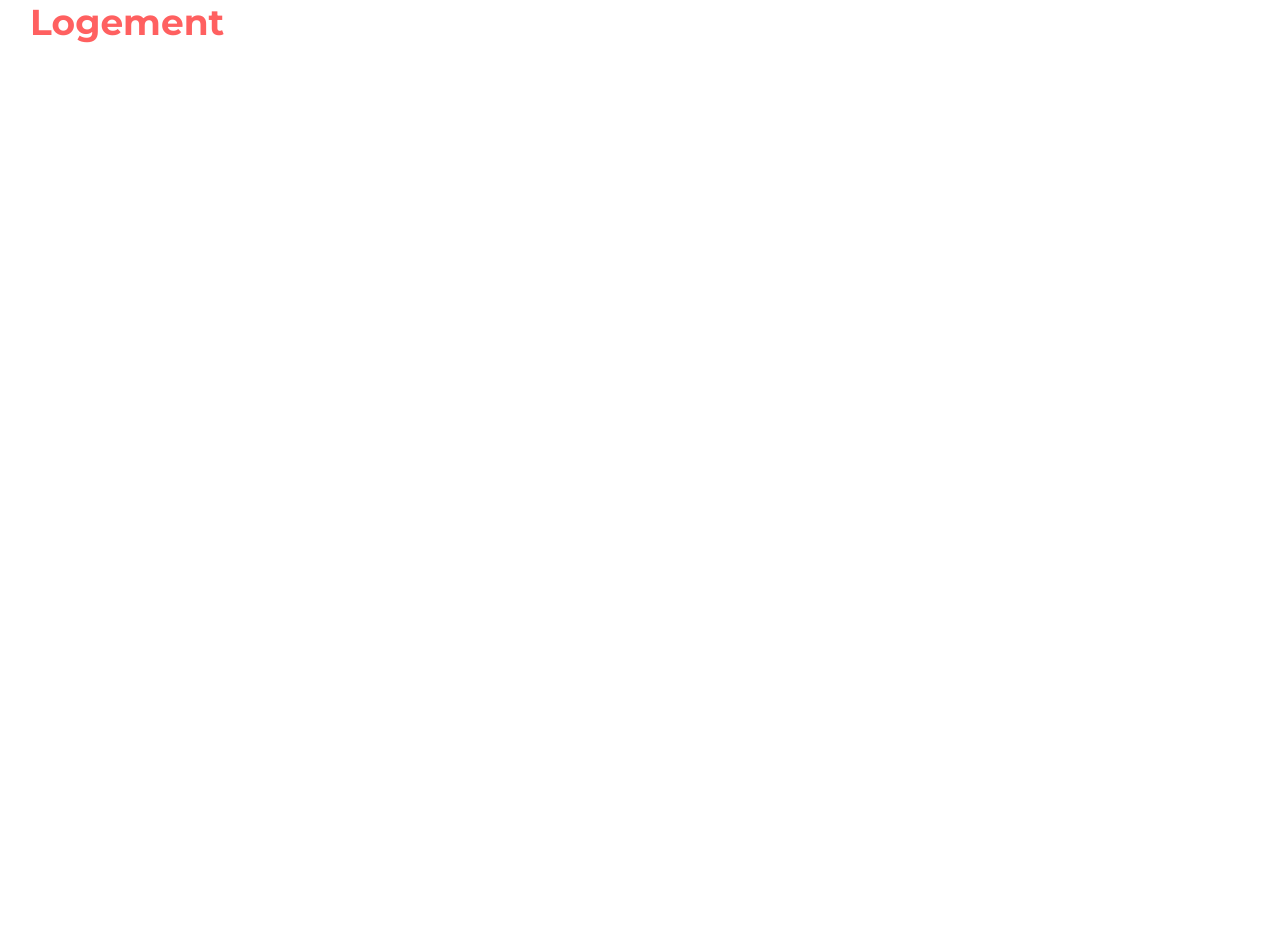
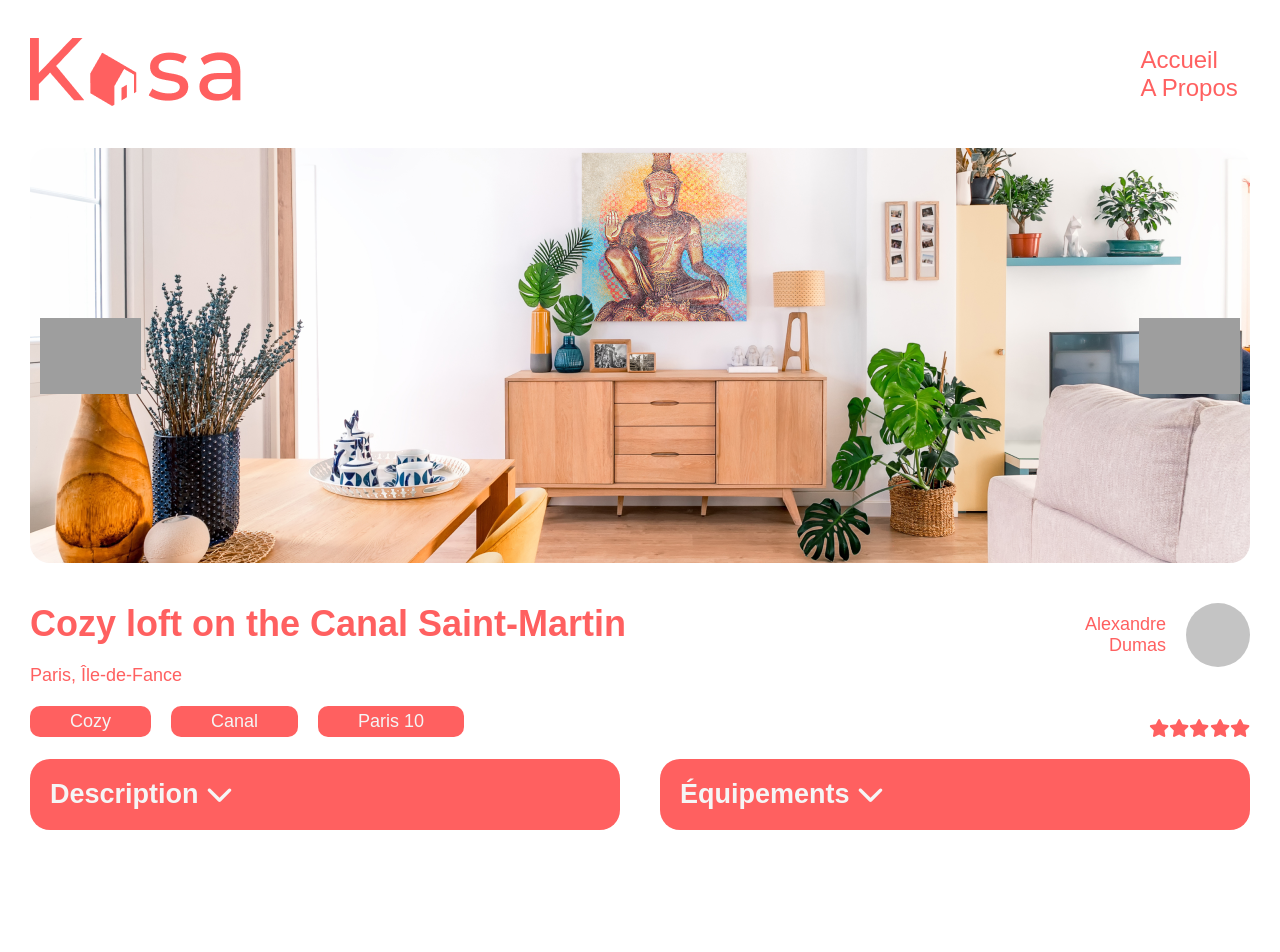
Before and after one commit to lauradauzat/Kasa_Dauzat_Laura, a React (Create React App) app: page /logement in a window 1280 px wide. Shown: the top 952 px of the page. Before the commit the page ends 800 px from the top, so only its background shows below. Built offline with nearby package versions, Linux system fonts and the light colour scheme; grey boxes are pictures that could not be loaded.

Commit message:
main connected

```diff
--- a/package.json
+++ b/package.json
@@ -3,6 +3,9 @@
   "version": "0.1.0",
   "private": true,
   "dependencies": {
+    "@fortawesome/fontawesome-svg-core": "^6.2.1",
+    "@fortawesome/free-solid-svg-icons": "^6.2.1",
+    "@fortawesome/react-fontawesome": "^0.2.0",
     "@testing-library/jest-dom": "^5.16.5",
     "@testing-library/react": "^13.4.0",
     "@testing-library/user-event": "^13.5.0",
--- a/src/components/About.jsx
+++ b/src/components/About.jsx
@@ -1,12 +1,10 @@
-import Footer from "./Footer";
-import Header from "./Header";
+import Header from './Header'
 
 function About() {
     return(
         <>
         <Header />
         <h1>About</h1>
-        <Footer />
         </>
 
     );
--- /dev/null
+++ b/src/components/Card.jsx
@@ -0,0 +1,15 @@
+
+
+const Card = ({id, title, cover}) => {
+    return (
+        <div className="card" id={id} style={{backgroundImage: `url(${cover})`}} onClick={() => window.location.href = `/logement/${id}`}>
+            <div className="card-text-container">
+                <div className="card-text">
+                    <p>{title}</p>
+                </div>
+            </div>
+        </div>
+    )
+}
+
+export default Card;
--- /dev/null
+++ b/src/components/CardContainer.jsx
@@ -0,0 +1,25 @@
+import { useState, useEffect } from 'react';
+import Card from './Card';
+import data from '../logements.json'
+//
+console.log(data);
+
+const CardContainer = () => {
+    // const [data, setData] = useState([]);
+
+    // useEffect(() => {
+    //     fetch('../logements.js')
+    //         .then(response => response.json())
+    //         .then(data => setData(data))
+    //         .catch(error => console.error('Error fetching data:', error));
+    // }, []);
+
+    return (
+
+        <div className="cards-container" id="card-containers">
+            {data.map(item => <Card key={item.id} id={item.id} title={item.title} cover={item.cover} />)}
+        </div>
+    )
+}
+
+export default CardContainer;
--- a/src/components/Error.jsx
+++ b/src/components/Error.jsx
@@ -1,6 +1,9 @@
 import { Link } from 'react-router-dom';
+import Header from './Header'
 function Error() {
     return (
+      <>
+        <Header />
         <main>
           <div className="error-main-container">
             <div className="error-container">
@@ -8,10 +11,12 @@ function Error() {
               <p>Oups! La page que vous demandez n'existe pas</p>
             </div>
             <div className="return-link">
-            <Link to="/home">Retourner sur la page d'accueil</Link>
+              <Link to="/">Retourner sur la page d'accueil</Link>
             </div>
           </div>
         </main>
+      </>
+
     );
   }
 
--- a/src/components/Header.jsx
+++ b/src/components/Header.jsx
@@ -7,19 +7,21 @@ function Header() {
     <header>
     <div className="header-container">
       <div className="logo-container">
+        <Link to={'/'}>
           <img src={logo} alt="" srcSet="" />
+        </Link>
       </div>
 
       <div className="nav-container">
         <nav>
+        <ul>
           <li>
-              <Link to="/">
-                <ul>Accueil</ul>
-              </Link>
-              <Link to="/about">
-                <ul>A propos</ul>
-              </Link>
+            <Link to={`/`}>Accueil</Link>
           </li>
+          <li>
+            <Link to={`/about`}>A Propos</Link>
+          </li>
+        </ul>
         </nav>
       </div>
     </div>
--- a/src/components/Home.jsx
+++ b/src/components/Home.jsx
@@ -1,12 +1,14 @@
-import Footer from "./Footer";
-import Header from "./Header";
+import Header from './Header'
+import CardContainer from "./CardContainer";
+
 
 function Home () {
     return (
         <>
           <Header />
-          <h1>Coucou</h1>
-          <Footer />
+          <div className="caroussel about"></div>
+          <CardContainer/>
+
         </>
     )
 }
--- a/src/components/Logement.jsx
+++ b/src/components/Logement.jsx
@@ -1,6 +1,19 @@
+import Header from './Header'
+import LogementInfo from './LogementInfo';
+
 function Logement () {
     return (
-        <h1>Logement</h1>
+        <>
+            <Header />
+            <div className="caroussel logement">
+                <img src="./chevron-left.png" alt="" srcset="" />
+                <img src="./chevron-right.png" alt="" srcset="" />
+            </div>
+
+            <LogementInfo />
+
+
+        </>
     )
 }
 
--- /dev/null
+++ b/src/components/LogementInfo.jsx
@@ -0,0 +1,73 @@
+import { FontAwesomeIcon } from '@fortawesome/react-fontawesome'
+import { faStar, faChevronDown } from '@fortawesome/free-solid-svg-icons'
+
+
+function LogementInfo () {
+    return (
+        <>
+           <div className="info-container">
+      <div className="info-header-container">
+        <div className="left-info">
+          <h1 className="logement-name">Cozy loft on the Canal Saint-Martin</h1>
+          <span className="logement-location"> Paris, Île-de-Fance</span>
+          <div className="logement-tags">
+            <div className="tag">
+              Cozy
+            </div>
+            <div className="tag">
+              Canal
+            </div>
+            <div className="tag">
+              Paris 10
+            </div>
+          </div>
+        </div>
+
+        <div className="right-info">
+          <div className="logement-proprio">
+            <span className="proprio-name">Alexandre <br /> Dumas</span>
+            <div className="proprio-img-container"></div>
+          </div>
+          <div className="rating">
+          <FontAwesomeIcon icon={faStar} />
+          <FontAwesomeIcon icon={faStar} />
+          <FontAwesomeIcon icon={faStar} />
+          <FontAwesomeIcon icon={faStar} />
+          <FontAwesomeIcon icon={faStar} />
+          </div>
+        </div>
+      </div>
+
+      <div className="info-main-container">
+        <div className="left-main">
+          <div className="toggle-container">
+            <h2>Description    <FontAwesomeIcon icon={faChevronDown} /></h2>
+            <div className="toggle-content">
+              <p>
+                Vous serez à 50m du canal Saint-martin où vous pourrez pique-niquer l'été et à côté de nombreux bars et restaurants. Au cœur de Paris avec 5 lignes de métro et de nombreux bus. Logement parfait pour les voyageurs en solo et les voyageurs d'affaires. Vous êtes à1 station de la gare de l'est (7 minutes à pied).
+              </p>
+            </div>
+          </div>
+        </div>
+
+        <div className="right-main">
+          <div className="toggle-container">
+            <h2>Équipements  <FontAwesomeIcon icon={faChevronDown} /></h2>
+            <div className="toggle-content">
+              <li className="equipements">
+                <ul>Climatisation</ul>
+                <ul>Wi-fi</ul>
+                <ul>Cuisine</ul>
+              </li>
+            </div>
+          </div>
+        </div>
+      </div>
+    </div>
+
+
+        </>
+    )
+}
+
+export default LogementInfo;
--- a/src/index.js
+++ b/src/index.js
@@ -2,8 +2,9 @@ import React from 'react';
 import ReactDOM from 'react-dom/client';
 import {
   createBrowserRouter,
-  RouterProvider,
+  RouterProvider
 } from "react-router-dom";
+
 //import { BrowserRouter } from "react-router-dom"
 import './index.css';
 //import App from './App';
@@ -14,6 +15,13 @@ import Home from './components/Home';
 import Error from './components/Error';
 import reportWebVitals from './reportWebVitals';
 import About from './components/About';
+//import Header from './components/Header';
+import Footer from './components/Footer';
+
+
+// import logo from './img/LOGO.png'
+
+
 
 const router = createBrowserRouter([
   {
@@ -34,18 +42,30 @@ const router = createBrowserRouter([
 
 const root = ReactDOM.createRoot(document.getElementById('root'));
 root.render(
+  <>
+
   <React.StrictMode>
-   <RouterProvider router={router} />
+
+
+    <RouterProvider router={router}>
       <link
         href="https://fonts.googleapis.com/css2?family=Montserrat:wght@400;500;600;700;800;900&display=swap"
         rel="stylesheet"
       />
       <script src="https://kit.fontawesome.com/44a9982843.js" crossOrigin="anonymous"></script>
-   {/* <BrowserRouter>
-      <App />
-    </BrowserRouter> */}
+
+    </RouterProvider>
+
+
+    <Footer />
   </React.StrictMode>
+
+  </>
+
 );
+
+
+
 
 // If you want to start measuring performance in your app, pass a function
 // to log results (for example: reportWebVitals(console.log))
```
Also changed, not shown: 1 other file (tests, documents, lock files or other folders). Lines whose indentation alone changed are shown as unchanged.
